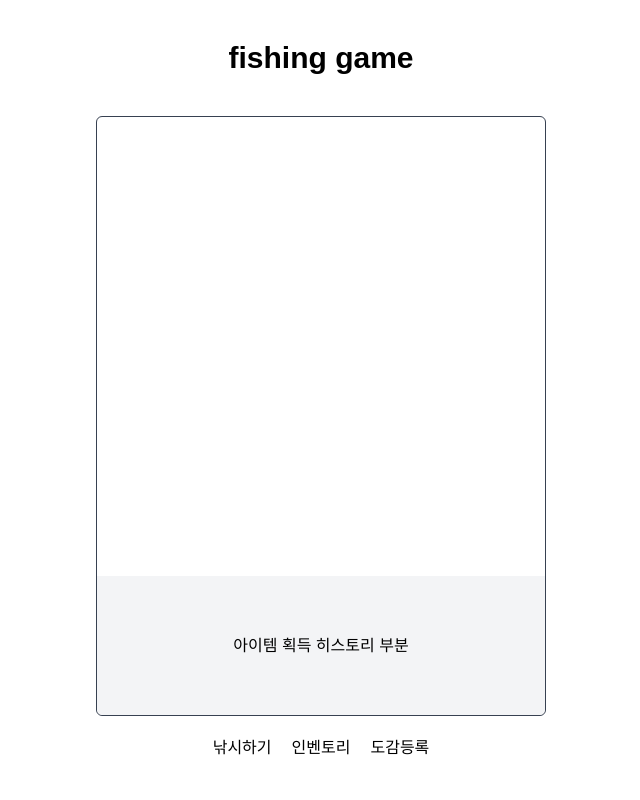
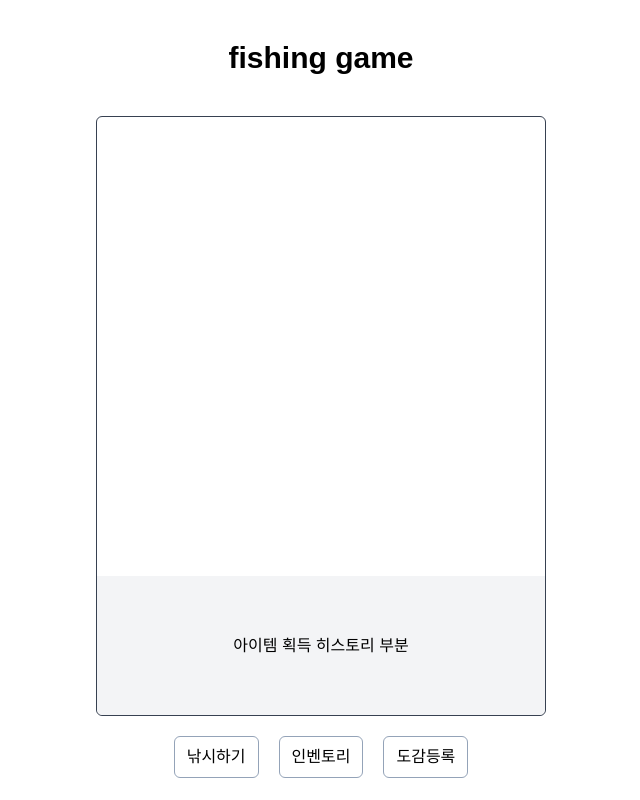
Before and after one commit to devHyeon99/fishing, a React (Vite) app: page / in a window 1280 px wide. Shown: the whole page, without its empty margins (319-959 px from the left). Built offline with nearby package versions, Linux system fonts and the light colour scheme; a web font is replaced by a local one.

Commit message:
경로 오류 재수정 및 버튼 스타일링

```diff
--- a/src/App.jsx
+++ b/src/App.jsx
@@ -4,7 +4,7 @@ import Button from './components/Button';
 import { fishing, isOpenCollection } from './utils';
 import './App.css';
 
-const IsOpenInventory = lazy(() => import('./components/inventory'));
+const IsOpenInventory = lazy(() => import('./components/Inventory'));
 
 function App() {
   const [history, setHistory] = useState('아이템 획득 히스토리 부분');
--- a/src/components/button.jsx
+++ b/src/components/button.jsx
@@ -1,5 +1,14 @@
+// 버튼 컴포넌트
+
 const Button = ({ text, onClick }) => {
-  return <button onClick={onClick}>{text}</button>;
+  return (
+    <button
+      className="rounded-md border border-solid border-slate-400 px-3 py-2 hover:bg-slate-400 hover:text-white active:bg-slate-500 active:text-white"
+      onClick={onClick}
+    >
+      {text}
+    </button>
+  );
 };
 
 export default Button;
--- a/src/components/inventory.jsx
+++ b/src/components/inventory.jsx
@@ -30,7 +30,7 @@ const IsOpenInventory = ({ isOpen, onClose }) => {
   );
 };
 
-// 아이템 코드를 기반으로 아이템 정보 가져오기
+// 아이템 코드를 기반으로 아이템 정보 가져오기.
 const getItemInfo = (itemCode) => {
   let itemInfo = null;
   Object.values(itemsData).forEach((itemCategory) => {
--- a/src/utils/collection.js
+++ b/src/utils/collection.js
@@ -1,5 +1,5 @@
 const isOpenCollection = () => {
-  console.log('도감 오픈');
+  alert('미구현');
 };
 
 export default isOpenCollection;
--- a/src/utils/index.js
+++ b/src/utils/index.js
@@ -1,3 +1,3 @@
 export { default as fishing } from './fishing';
-export { default as IsOpenInventory } from '../components/inventory';
+export { default as IsOpenInventory } from '../components/Inventory';
 export { default as isOpenCollection } from './collection';
```
